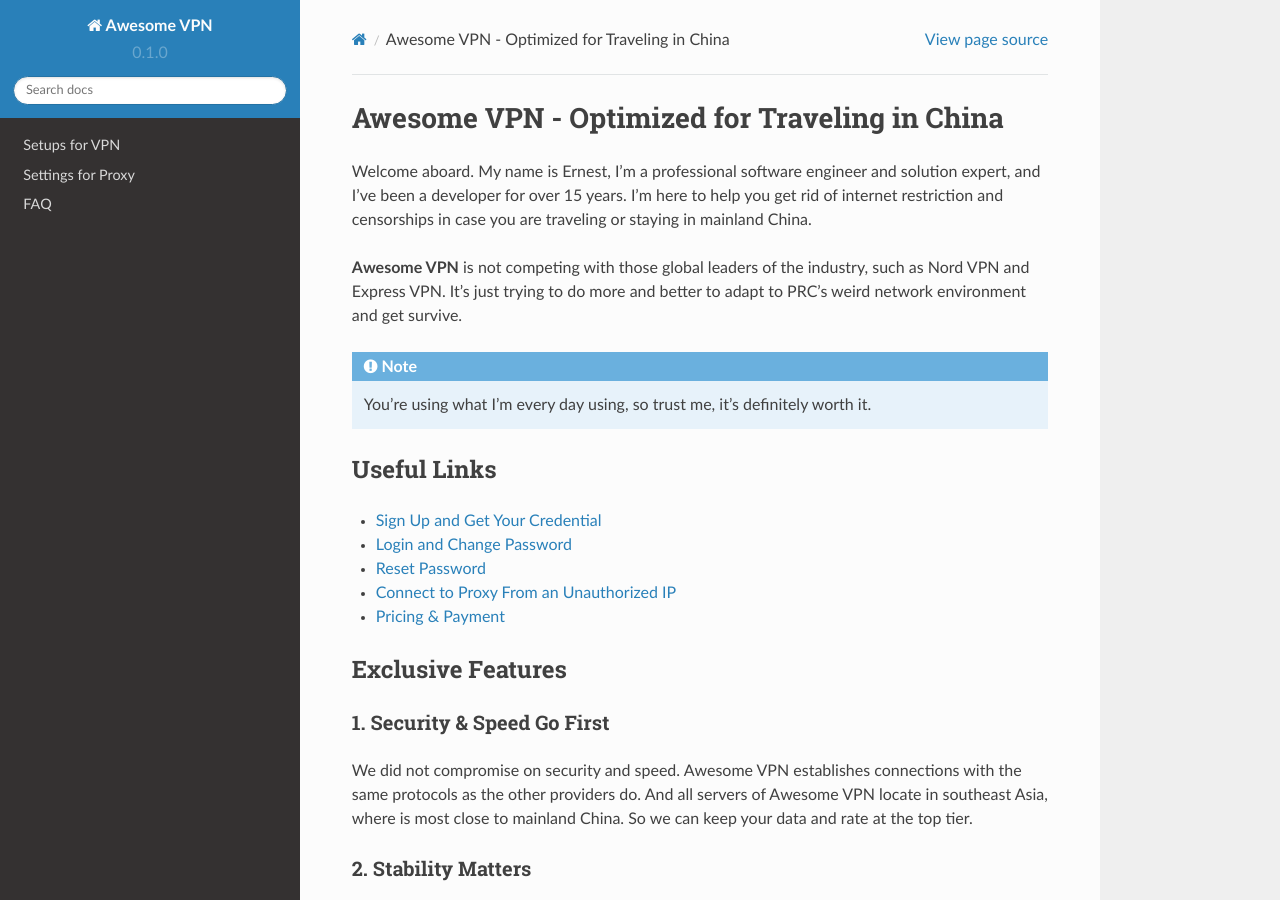
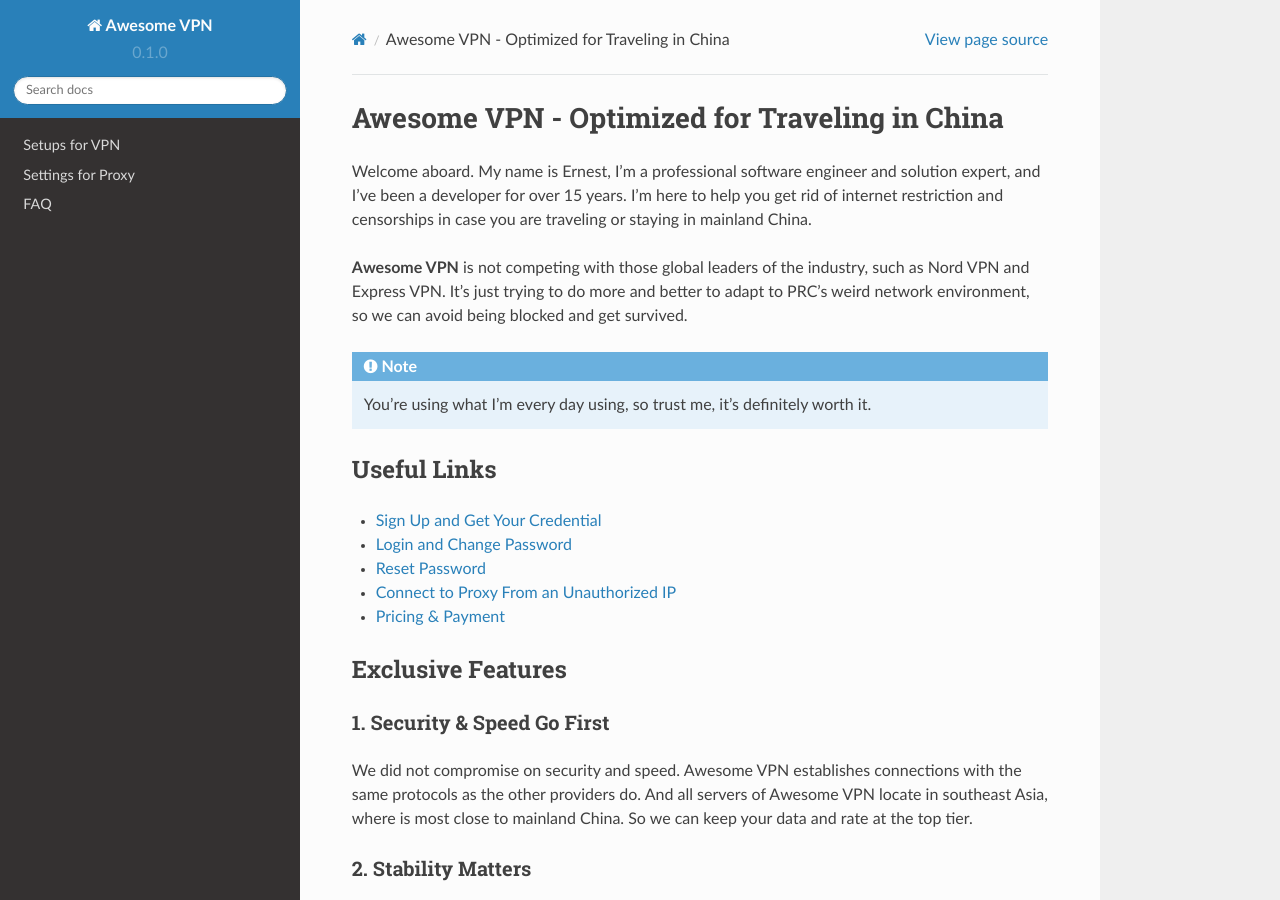
Before and after one commit to orezm/avc, a Sphinx documentation site: the page built from docs/source/index.rst, in a window 1280 px wide and 900 px high. Built offline with Sphinx 7.4.7 and the Read the Docs theme 2.0.0, drawn with Linux system fonts in a browser that asks for light colours.

Commit message:
Update index.rst

```diff
--- a/docs/source/index.rst
+++ b/docs/source/index.rst
@@ -3,7 +3,7 @@
 
 Welcome aboard. My name is Ernest, I’m a professional software engineer and solution expert, and I’ve been a developer for over 15 years. I’m here to help you get rid of internet restriction and censorships in case you are traveling or staying in mainland China.
 
-**Awesome VPN** is not competing with those global leaders of the industry, such as Nord VPN and Express VPN. It's just trying to do more and better to adapt to PRC’s weird network environment and get survive.
+**Awesome VPN** is not competing with those global leaders of the industry, such as Nord VPN and Express VPN. It's just trying to do more and better to adapt to PRC’s weird network environment, so we can avoid being blocked and get survived.
 
 .. note::
 
```
